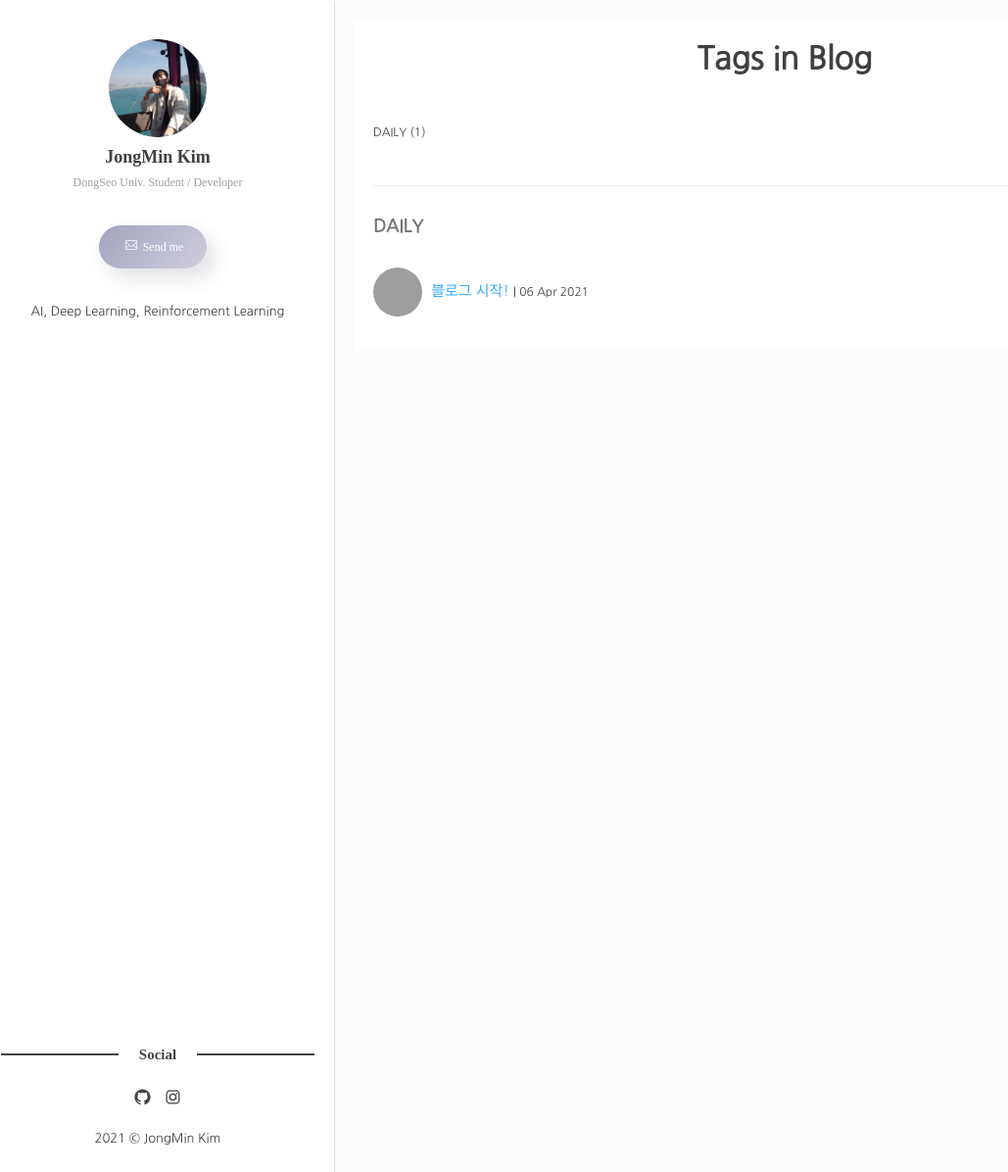
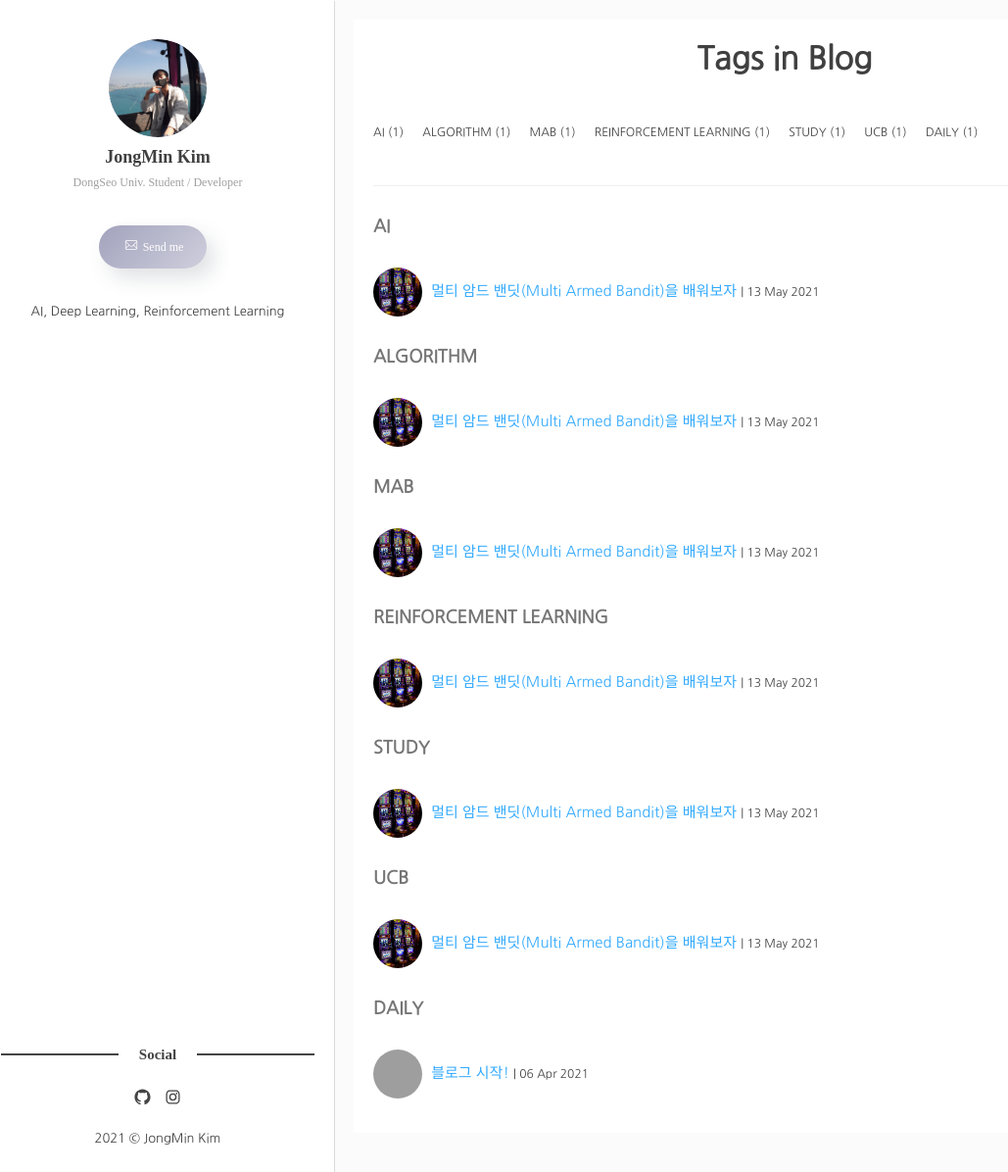
Before and after one commit to klay9502/klay9502.github.io, a Jekyll site: the page built from tags.html, in a window 1280 px wide and 1196 px high. Shown: the whole window at 98% size, without its empty margins (19-1048 px from the left). Built offline with Jekyll 4.4.1, drawn with Linux system fonts in a browser that asks for light colours; some web fonts are replaced; part of the change alters nothing that is shown; grey boxes are pictures that could not be loaded.

Commit message:
New post and file modified

```diff
--- a/_includes/javascripts.html
+++ b/_includes/javascripts.html
@@ -3,4 +3,16 @@
 <script src="{{site.baseurl}}/js/jquery.fitvids.js"></script>
 <script src="{{site.baseurl}}/js/simple-jekyll-search.min.js"></script>
 <script src="{{site.baseurl}}/js/main.js"></script>
+<script type="text/x-mathjax-config">
+    MathJax.Hub.Config({
+    extensions: ["tex2jax.js"],
+    tex2jax: {
+      inlineMath: [ ['$','$'], ["\\(","\\)"] ],
+      displayMath: [ ['$$','$$'], ["\\[","\\]"] ],
+      processEscapes: true
+    },
+    "CommonHTML": { linebreaks: { automatic: true } }
+    });
+</script>
+<script src="//mathjax.rstudio.com/latest/MathJax.js?config=TeX-MML-AM_CHTML"></script>
 <!-- /javascripts -->
--- a/_layouts/default.html
+++ b/_layouts/default.html
@@ -6,6 +6,7 @@
   {% if site.google-analytics %}
     {% include analytics.html %}
   {% endif %}
+
   <div class="o-wrapper">
     {{ content }}
   </div> <!-- /.o-wrapper -->
--- /dev/null
+++ b/_posts/2021-05-13-multi-armed-bandit.md
@@ -0,0 +1,242 @@
+---
+layout: post
+title: 멀티 암드 밴딧(Multi Armed Bandit)을 배워보자
+image: post_MAB.jpg
+data: 2021-05-13 19:37:00 +0900
+tags: [AI, Study, MAB, Reinforcement learning, UCB, Algorithm]
+cartegories: study
+---
+
+##### 시작하기 앞서
+
+연구회에서 본격적으로 무언가를 배우기 시작한 알고리즘이다. Multi Armed Bandit 알고리즘(이하 MAB 알고리즘)은 Q-Learning 알고리즘과 함께 강화학습의 기초 알고리즘 중 하나이며, 하나씩 차근차근 배워가는 나에게 공부하기 안성맞춤인 알고리즘이다. 사실 MAB 알고리즘을 공부한지는 한달이 조금 넘어가지만 대학 중간고사와 함께 이런저런 이유로 포스팅이 조금 늦어졌다. 복습도 할겸 이 포스트에 깔끔하게 정리할 생각이다.
+
+***
+
+##### 멀티 암드 밴딧(Multi Armed Bandit)이 무엇인가?
+
+MAB 알고리즘은 카지노의 슬롯머신을 시작으로 만들어진 알고리즘이다. 슬롯머신 마다 당첨될 확률이 다 다르지만 우리는 어느 슬롯머신이 확률이 높은지 알 수가 없다. 만약 고객들이 알고 있다면 그 카지노는 홀딱 망할 것이다. 하지만 꾸준하게 카지노에서 슬롯머신의 팔(Arm)을 당긴다면 경험적으로 어느 슬롯머신이 더 확률이 좋은지 알 수 있다. MAB 알고리즘은 그런 경험을 토대로 <strong><u>「어떻게하면 효율적으로 슬롯머신을 당겨 높은 수익을 낼 수 있는가?」 라는 의문에서 고안된 알고리즘</u></strong> 되시겠다.
+<br><br>
+MAB 알고리즘은 강화학습의 핵심인 <strong><u>「탐색(Exploration)」</u></strong>과 <strong><u>「활용(Exploitation)」</u></strong>을 모두 다루고 있다. 거기에 다른 강화학습 알고리즘에 비해 <strong><u>무척 쉽다!</u></strong> 그리고 카지노에서 시작된 알고리즘인 만큼 경제적인 면에서 무척 유용하다. <strong><u>한마디로 돈이된다!</u></strong> 강화학습을 공부하는 입장에서는 아주 유익한 알고리즘이니 꼭 공부하도록 하자.
+
+***
+
+# 3가지의 전략
+우리는 총 3가지의 전략을 취함으로써 그 결과를 바탕으로 공부할 것이다. 그 3가지 전략은 다음과 같다.
+
+* <strong><u>Greedy (탐욕 알고리즘)</u></strong>
+* <strong><u>𝜀-Greedy (입실론 그리디 알고리즘)</u></strong>
+* <strong><u>UCB (Upper Confidence Bound)</u></strong>
+
+전략을 취하기전에 아래 사항을 전재로 한다.
+
+> 1. 슬롯머신을 당기는 머신을 <strong>'A'</strong>라고 칭하고 'A'는 위의 3가지 전략을 토대로 동작한다.<br>
+> 2. 존재하는 슬롯머신은 총 <strong>5가지</strong>이다.<br>
+> 3. 각 슬롯머신의 확률은 'A'가 <strong>알지 못한다.</strong><br>
+> 4. 각 슬롯머신의 확률은 <strong>표준편차에 따른 정규분포</strong>를 가진다.<br>
+> 5. 'A'가 슬롯머신을 당길 수 있는 횟수의 최대값은 <strong>5000회</strong>이다.
+
+자, 이제 차례대로 한번 공부해보자.
+
+***
+
+##### 전략 1. Greedy (탐욕 알고리즘)
+Greedy 알고리즘은 <strong><u>각 슬롯을 한번씩 당겨본 후, 결과가 좋은 슬롯에 올인</u></strong>하는 전략이다. 다음과 같이 5가지의 슬롯머신이 결과값이 나왔다고 가정해보자.
+
+* A. 0.1412
+* B. 0.5423
+* C. 0.2134
+* D. 0.7864
+* E. 0.0013
+
+'A'는 Greedy 알고리즘에 의해 남은 기회 4995회를 D 슬롯머신에 올인할 것이다. Greedy 알고리즘을 수식으로 나타내면 다음과 같다.
+
+<br>
+\\[
+\Large
+q_{*}(a)\approx E[R_{t}|A_{t}=a]\cdot
+\\]
+<br>
+\\[
+\Large
+A_{t}\approx argmax_{a}Q_{t}(a)
+\\]
+<br>
+
+$ a $ 는 우리가 고른 슬롯머신을, $ t $ 는 시점을 뜻하는 변수이다.<br>
+즉, $ E[R_{t}|A_{t}=a]\cdot $ 는 $ t $ 시점의 $ A $ (선택할 슬롯머신, Action) 이 $ a $ 라는 슬롯머신 일 때의 $ R $ (Reward, 보상) 이라는 뜻이다.<br>
+첫번째 수식을 요약을 하자면 「$ q_{*}(a) $ 은 $ a $ 를 선택했을 때, $ t $ 시점에서 얻을 수 있는 기대보상이다.」 라고 말할 수 있다.
+
+두번째 수식은 $ Q_{t}(a) $ 의 최대값을 취하는 $ A_{t} $ (Action)을 취해라는 말이다. ($ argmax_{a} $ 는 최대값을 뜻함.) $ Q_{t}(a) $ 의 수식은 다음과 같다.
+
+<br>
+\\[
+\Large
+Q_{t}(a)\approx \frac{\text{sum of rewards when a taken prior to t}}{\text{number of times a taken prior to t}}
+\\]
+<br>
+\\[
+\Large
+=\frac{\sum_{i=1}^{t-1}R_{i}\cdot I}{\sum_{i=1}^{t-1} I}
+\\]
+<br>
+\\[
+\Large
+I=\mathfrak{1}_{A}:i=a\rightarrow 0
+\\]
+<br>
+
+$ I $ 는 Indicator Function 이다. (AI가 a라는 식이 성립할 1의 값을, 그렇지 않으면 0을 반환하는 함수)<br>
+두번째 식을 요약하면 $ t $ 전 까지 $ a $ 가 선택되었을 때의 보상의 총합을 $ t $ 전 까지 $ a $ 가 선택된 횟수의 총합을 나눈 것이 $ Q_{t}(a) $ , 즉 $ q_{*}(a) $ 의 추정값을 말한다.<br>
+
+자, 수식으로 표현하니 엄청 복잡해졌다. 하지만 우리는 개념만 이해하면 된다. 왜냐하면 Greedy 전략은 문제가 심각한 전략이기 때문이다. 과연 한 번씩만 테스트를 하고 그 결과가 최선이라고 말할 수 있을까? 운이 나빠서 그 테스트결과가 엉망일 때는 어떻게 할 것인가? 더 좋은 슬롯머신이 있는데 테스트를 바탕으로 결과가 좋은 기존의 슬롯머신을 계속 고집할 것인가? 이건 최선의 결과를 가져왔다고 말할 수 없다. Greedy 전략은 강화학습의 핵심 중 「활용(Exploitation)」을 다루고 있지만 <strong><u>「탐색(Exploration)」</u></strong> 은 충분히 다루지 않는다. 따라서 가장 최적화된 전략이라고 말할 수 없을 것이다.
+
+***
+
+##### 전략 2. 𝜀-Greedy (입실론 그리디 알고리즘)
+
+𝜀-Greedy 전략은 앞에서 언급한 Greedy 전략의 치명적인 단점인 「탐색(Exploration)」의 부재를 보완한 전략이다. 𝜀-Greedy 전략은 <strong><u>일정 확률로 랜덤하게 기존의 슬롯머신이 아닌 다른 슬롯머신을 선택</u></strong>하게 한다. 'A'는 일종의 모험을 하는 샘이다. 𝜀(입실론)이라는 하이퍼파라미터가 이 확률을 뜻한다. (예로 50%의 확률로 탐색을 한다면 'A'의 𝜀은 0.5가 되고 50% 확률로 탐색을 할 것이다.)
+
+<br>
+\\[
+\Large
+A \leftarrow\begin{cases}
+& argmax_{a}Q_{t}(a) \text{ with probability 1-𝜀 }
+& \text{any action (a)} \text{ with probability 𝜀 }
+\end{cases}
+\\]
+<br>
+
+𝜀(입실론) 값을 조절해서 얼마나 자주 탐색을 할 것인가 조절할 수 있다. (값이 클수록 높은 확률로 탐색을 함)
+
+<br>
+![]({{site.baseurl}}/images/e-greedy.png)
+<br>
+
+위 이미지를 참고하면 적당히 탐색을 함으로써 탐색을 하지 않는 Greedy 전략보다 더나은 결과를 가져오는 것을 확인할 수 있다. [1]
+
+앞서 언급한 Greedy 전략보다는 𝜀-Greedy 전략이 효율적이고 위험성이 적다. 이대로 𝜀-Greedy 전략을 사용해도 괜찮을 것 같다. 하지만 우리는 좀 더 나은 방법을 찾기 위해 공부하지 않는가? 조금만 더 생각해보자.
+
+***
+
+##### 전략 3. UCB (Upper Confidence Bound)
+
+𝜀-Greedy 전략의 문제점에 대해 생각해보자. 꼭 확률적으로 탐색을 해야할까? 여러번 탐색을 했는데 그 결과가 형편없어도 계속 꾸준히 탐색을 해야할까? 이건 너무 비효율적이다. 적당히 탐색을 했다면 더이상 무모한 모험을 떠나지 않아도 될 것이다. 반대로 한번도 당겨지지 않는 슬롯머신을 당겨볼 필요도 있다. 이런 문제점을 해결한 전략이 바로 <strong><u>UCB (Upper Confidence Bound)</u></strong>이다.<br>
+
+위에서 언급한 알고리즘들은 보상(Reward)에만 초점을 뒀다면 UCB 알고리즘은 <strong><u>얼마나 많은 시행착오를 통해 알려진 정확한 결과</u></strong>인지도 함께 고려한다. 즉, 'A'가 가치투자를 하는 것이다! 다음과 같이 5가지의 슬롯머신이 결과값이 나왔다고 가정해보자.
+
+* Total Try : 100
+* A. 0.1412 (try: 5)
+* B. 0.5423 (try: 61)
+* C. 0.2134 (try: 8)
+* D. 0.7864 (try: 24)
+* E. 0.0013 (try: 2)
+
+각 슬롯머신의 평균값을 보면 B 슬롯머신을 당기는 것이 무난해보인다.  100회 중 61회 시도하여 신뢰도도 높고 결과값도 준수하다. 하지만 D 슬롯머신을 보면 비록 24회 밖에 시도를 안해봤지만 결과가 훌륭하다. 우리는 어쩌면 B 슬롯머신보다 좋은 결과를 줄 수 있는 D 슬롯머신에 기대를 걸 필요가 있다. 이렇듯 UCB 알고리즘은 <strong><u>가치투자가 필요한 곳에 무게를 실어 「탐색(Exploration)」을 한다.</u></strong> 'A'는 UCB 알고리즘에 의하면 B 슬롯머신을 열심히 당기되(활용), 높은 확률로 D 슬롯머신을 당기는 「탐색(Exploration)」 을 할 것이다.
+
+<br>
+\\[
+\Large
+A_{t}\approx[Q_{t}(a)+c\sqrt{\frac{\log t}{N_{t}(a)}}]
+\\]
+<br>
+
+여기서 $ c\sqrt{\frac{\log t}{N_{t}(a)}} $ 가 해당 슬롯머신이 최적의 슬롯머신이 될 수 있는 가능성을 뜻한다. $ c $ 는 𝜀-Greedy 전략의 𝜀 역할과 동일한 탐색의 정도를 조절하는 하이퍼파라미터이다. $ N_{t}(a) $ 는 해당 슬롯머신을 선택한 횟수로 선택됐을 수가 적으면 가중치를 주어 확률을 올린다.<br><br>
+
+요약을 하자면 <strong><u>시도 횟수가 적은 슬롯머신은 꼼꼼하게, 시도 횟수가 많은 슬롯머신은 확신을 가진 뒤, 이 데이터를 바탕으로 최대의 값을 도출하는 알고리즘</u></strong>이다.<br><br>
+
+아래는 UCB 알고리즘을 Python 언어를 가지고 구현을 해본 것이다.
+
+{% highlight py %}
+
+import numpy as np
+import matplotlib.pyplot as plt
+
+# 슬롯 머신 확률
+def SlotData(num):
+    # np.random.normal(수렴 값, 시그마(1))
+    # (1) : 시그마 값이 클수록 랜덤값의 분포가 넓게퍼짐 -> 확률 저하
+    if num == 1:
+        return np.random.normal(0.5, 0.1)
+    elif num == 2:
+        return np.random.normal(0.6, 0.1)
+    elif num == 3:
+        return np.random.normal(0.7, 0.1)
+    elif num == 4:
+        return np.random.normal(0.3, 0.1)
+    else:   # num == 5
+        return np.random.normal(0.2, 0.1)
+
+totalNumIteration = 5000    # 시도 횟수
+numArm = 5                  # 슬롯 머신 개수
+
+# Initalize
+UCB = np.zeros((numArm, 1))                 # 각 슬롯머신의 UCB 값
+numTry = np.zeros((numArm, 1))              # 각 슬롯머신의 시도 횟수
+latest_reward = np.zeros((numArm, 1))       # 각 슬롯머신의 최근 값
+average_reward = np.zeros((numArm, 1))      # 각 슬롯머신의 평균 값
+
+# 그래프 만들기용 변수
+# 모든 슬롯머신의 총 합의 평균 값 -> 모든 슬롯머신의 총합 / 슬롯머신의 개수
+count_average_reward = np.zeros((1, totalNumIteration))
+
+for i in range(1, totalNumIteration + 1):
+    # 각 슬롯머신을 처음으로 당길 때
+    if i <= numArm:
+        latest_reward[i-1, 0] = SlotData(i)
+        average_reward[i-1, 0] = latest_reward[i-1, 0]
+        numTry[i-1] = 1
+
+        if i == 1:
+            count_average_reward[0 ,i-1] = latest_reward[i-1, 0]
+        else:
+            count_average_reward[0, i-1] = (count_average_reward[0, i-2]*(i-1) + latest_reward[i-1, 0]) / i
+
+        if i == numArm:
+            # UCB 알고리즘 수식
+            UCB[:, 0] = average_reward[:, 0]  + np.sqrt((2 * np.log(i)) / numTry[:, 0])
+
+    # 각 슬롯머신을 한번씩 다 당긴 후
+    else:
+        # selected_inx = UCB의 알고리즘에 의해 선택된 슬롯머신 넘버링
+        selected_inx = np.argmax(UCB[:,0])
+        latest_reward[selected_inx, 0] = SlotData(selected_inx+1)
+        count_average_reward[0, i-1] = (count_average_reward[0, i-2]*(i-1) + latest_reward[selected_inx, 0]) / i
+        numTry[selected_inx, 0] = numTry[selected_inx, 0] + 1
+        average_reward[selected_inx, 0] = (average_reward[selected_inx, 0] * (numTry[selected_inx, 0] - 1) + latest_reward[selected_inx, 0]) / numTry[selected_inx, 0]
+        # UCB 알고리즘 수식
+        UCB[:, 0] = average_reward[:, 0] + np.sqrt((2 * np.log(i)) / numTry[:, 0])
+
+.
+.
+.
+
+{% endhighlight %}
+
+<br>
+![]({{site.baseurl}}/images/UCB_reward.png)
+<br>
+
+***
+
+##### 마치며
+
+사실 UCB 알고리즘보다 더 효과적인 「Thompson Sampling」 알고리즘이나  「Gradient Bandit」과 같은 여러 알고리즘이 존재한다. 나는 대표적으로 세가지 알고리즘만 공부하였다. 구글을 통해 여러 자료를 찾아보거나, 담당 교수님에게 조언을 구해 이론을 다지고, Python을 이용해 알고리즘을 구현하였다. 약 2주 가까이 공부를 하였고, 강화학습을 이해하는데 큰 도움이 되었다. 이제 이 알고리즘을 이용해 무언가 활용하는 방안을 생각해 봐야겠다. 아래는 내가 공부를 하는데 큰 도움이 된 사이트들이다.<br><br>
+
+> 러닝머신의 Train Data set - [링크][link_2]<br>
+> Chris-Song.brunch - [링크][link_3]<br>
+> sanghyukchun.github.io - [링크][link_4]<br>
+> 숨니의 무작정 따라하기 - [링크][link_5]
+
+***
+
+##### 출처
+
+* [대문이미지] - [isdasquash.com][link_1]
+* [1] - [러닝머신의 Train Data set][link_2]
+
+[link_1]: http://www.isdasquash.com/casino-slot-machines/
+[link_2]: https://m.blog.naver.com/nilsine11202/221912267111
+[link_3]: https://brunch.co.kr/@chris-song/62
+[link_4]: http://sanghyukchun.github.io/96/
+[link_5]: https://sumniya.tistory.com/9
```
Also changed, not shown: _config.yml (line endings or trailing spaces), _layouts/post.html (line endings or trailing spaces), images/UCB_reward.PNG (added), images/e-greedy.png (added), images/post_MAB.jpg (added).
